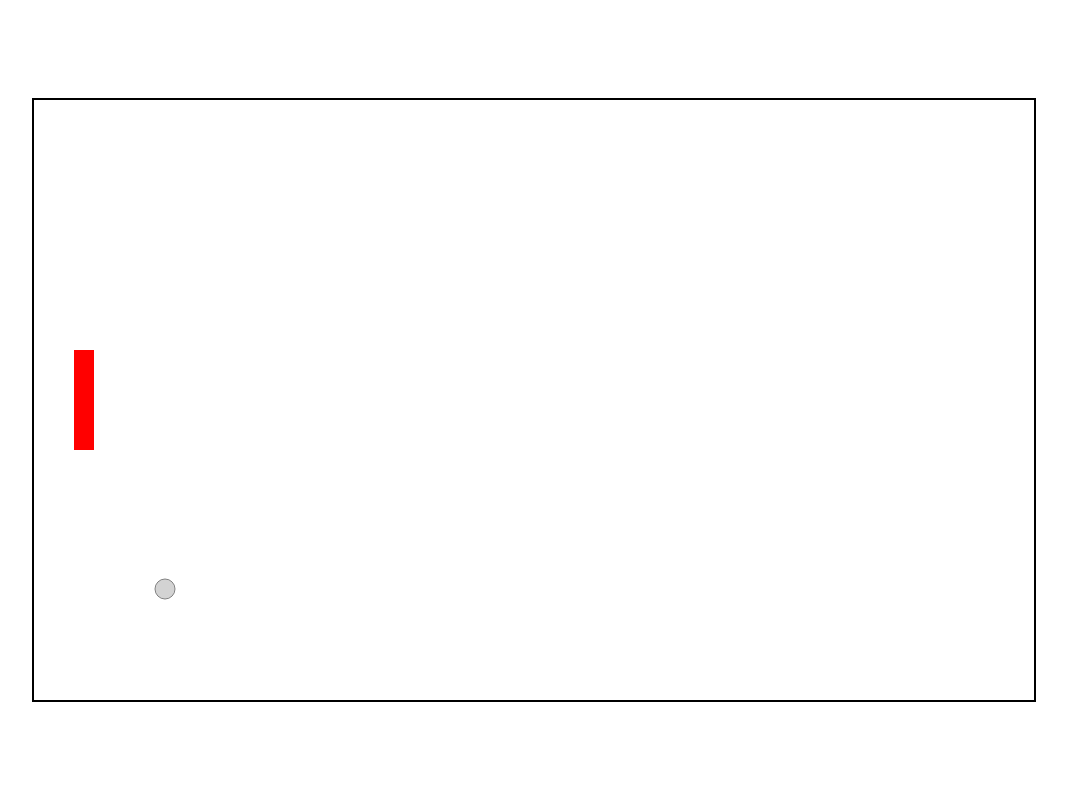
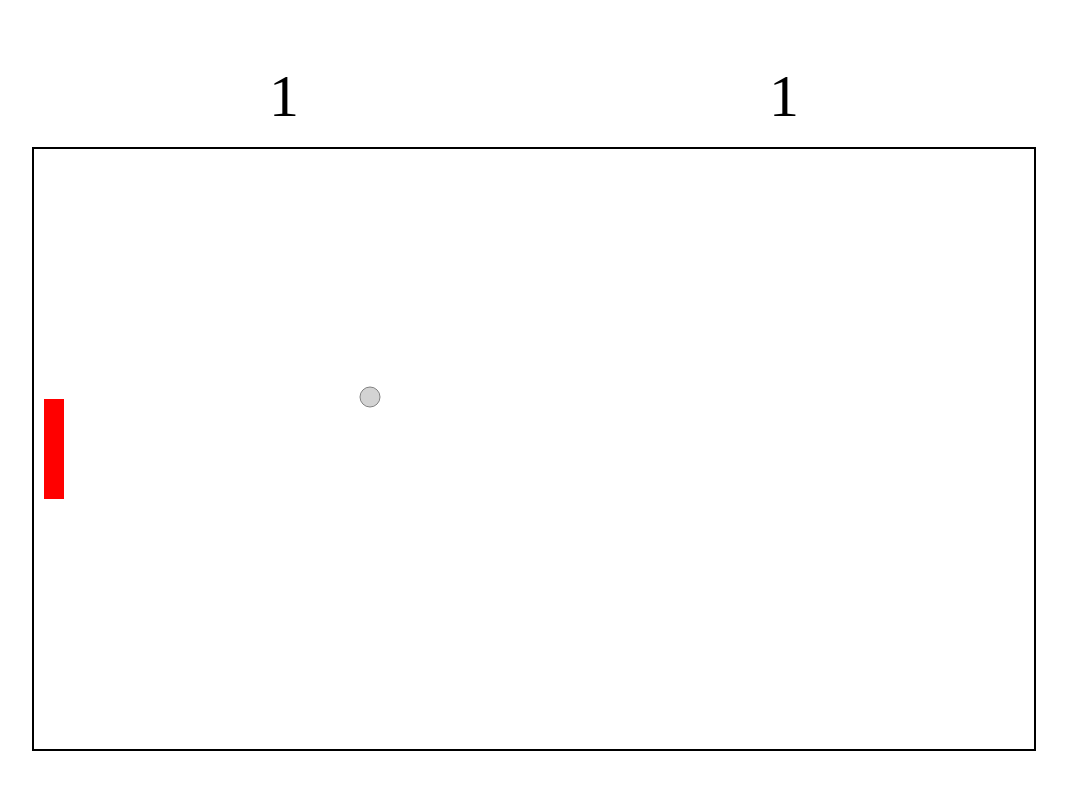
Before and after one commit to LaraGuardiola/pong-vanillajs, a website with bundled scripts: page index.html in a window 1280 px wide. Shown: the whole page, without its empty margins (106-1173 px from the left). Built offline with nearby package versions, Linux system fonts and the light colour scheme.

```diff
--- a/index.html
+++ b/index.html
@@ -10,7 +10,17 @@
 <body>
 
     <div class="game">
-        <canvas width="1000" height="600" id="screen"></canvas>
+        <div class="scoreboard">
+            <div class="score">
+                <p id="player1">0</p>
+            </div>
+            <div class="score">
+                <p id="player2">0</p>
+            </div>
+        </div>
+        <div class="field">
+            <canvas width="1000" height="600" id="screen"></canvas>
+        </div>
     </div>
 
     <script type="module" src="./src/index.js"></script>
--- a/src/ball.js
+++ b/src/ball.js
@@ -9,8 +9,8 @@
             y: game.gameHeight / 2
         }
         this.speed = {
-            x: 3,
-            y: 3
+            x: 4,
+            y: 4
         }
     }
 
@@ -25,12 +25,21 @@
     }
 
     update(deltaTime){
+        let p1 = document.querySelector('#player1')
+        let p2 = document.querySelector('#player2')
+
         this.position.x += this.speed.x
         this.position.y += this.speed.y
 
         //check for collisions on the left side
         if(this.position.x + this.radius > this.gameWidth || this.position.x - this.radius < 0){
             this.speed.x = -this.speed.x
+        }
+
+        if(this.position.x + this.radius > this.gameWidth){
+            p1.innerHTML = parseInt(p1.innerHTML) + 1
+        }else if(this.position.x - this.radius < 0){
+            p2.innerHTML = parseInt(p2.innerHTML) + 1
         }
 
         //check for collisions on the right side
@@ -44,12 +53,16 @@
         let upperSideOfPaddle = this.game.paddle.position.y
         let lowerSideOfPaddle = this.game.paddle.position.y + this.game.paddle.height
 
-        if(leftOfBall <= paddleSurface
-            && this.position.y >= upperSideOfPaddle
+
+        if(leftOfBall <= paddleSurface //if touches surface of the paddle
+            && this.position.y >= upperSideOfPaddle //
             && this.position.y - this.radius <= lowerSideOfPaddle){
-            this.speed.x = -this.speed.x
+                this.speed.x = -this.speed.x
         }
+    }
 
-
+    stop(){
+        this.speed.x = 0
+        this.speed.y = 0
     }
 }
--- a/src/index.js
+++ b/src/index.js
@@ -1,4 +1,5 @@
 import Pong from "./pong.js"
+import Paddle from "./paddle.js"
 
 let canvas  = document.querySelector('#screen')
 let ctx = canvas.getContext('2d')
@@ -7,10 +8,10 @@
 const GAME_WIDTH = 1000
 const GAME_HEIGHT = 600
 
-let pong = new Pong(GAME_WIDTH, GAME_HEIGHT)
+let pong = new Pong(GAME_WIDTH, GAME_HEIGHT,10)
 pong.start()
 //cleans every frame each time
-
+let paddle = new Paddle(GAME_WIDTH, GAME_HEIGHT,880)
 
 let lastTime = 0
 
--- a/src/input.js
+++ b/src/input.js
@@ -1,7 +1,6 @@
 export default class inputHandler {
     //keyCode appears as deprecated but it's still working
     constructor(paddle){
-
         //when player presses key
         document.addEventListener('keydown', event =>{
             switch(event.code){
--- a/src/paddle.js
+++ b/src/paddle.js
@@ -2,6 +2,7 @@
     constructor(game){
         this.gameWidth = game.gameWidth
         this.gameHeight = game.gameHeight
+        this.posX = game.posX
 
         this.width = 20
         this.height = 100
@@ -10,7 +11,7 @@
         this.speed = 0
 
         this.position = {
-            x: game.gameWidth - (game.gameWidth - 40),
+            x: this.posX,
             y: (game.gameHeight / 2) - (this.height / 2)
         }
     }
--- a/src/pong.js
+++ b/src/pong.js
@@ -3,9 +3,10 @@
 import Ball from './ball.js'
 
 export default class Pong {
-    constructor(gameWidth, gameHeight) {
+    constructor(gameWidth, gameHeight, posX) {
         this.gameWidth = gameWidth
         this.gameHeight = gameHeight
+        this.posX = posX
     }
 
     start(){
--- a/style.css
+++ b/style.css
@@ -4,15 +4,35 @@
     box-sizing: border-box;
 }
 
+@font-face {
+    font-family: "bit5x3";
+    src: url("/bit5x3.ttf");
+}
+
 .game {
     display: flex;
+    flex-direction: column;
     width: 100%;
     height: 100vh;
     align-items: center;
     justify-content: center;
-
 }
 
 #screen {
     border: 2px solid black;
 }
+
+.scoreboard {
+    display: flex;
+    width: 1000px;
+    margin:1em;
+}
+
+.score {
+    display: flex;
+    flex-direction: column;
+    align-items: center;
+    width: 50%;
+    font-size: 60px;
+    font-family: "bit5x3";
+}
```
Also changed, not shown: bit5x3.ttf (added).
